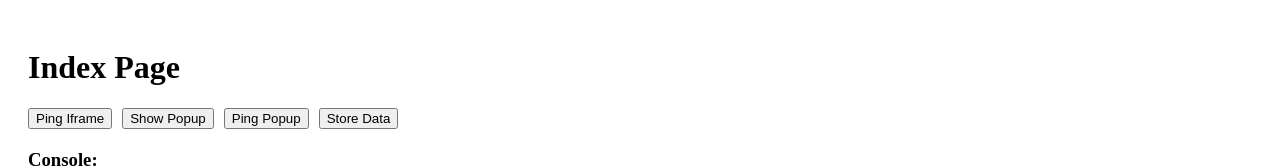
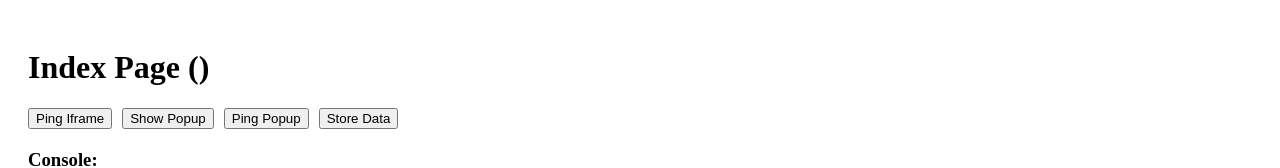
Before and after one commit to Dru89/xframe-demo, a Next.js app: page / in a window 1280 px wide. Shown: the top 168 px of the page. Built offline with nearby package versions, Linux system fonts and the light colour scheme.

Commit message:
add domain to h1 for easy recognition

```diff
--- a/pages/frame.tsx
+++ b/pages/frame.tsx
@@ -84,7 +84,7 @@ export default function Frame() {
 
   return (
     <div style={{ padding: '20px' }}>
-      <h1>Frame Page</h1>
+      <h1>Frame Page ({publicRuntimeConfig.DOMAIN_DATALAYER})</h1>
       <div style={{ marginBottom: '20px' }}>
         <button onClick={pingParent} style={{ marginRight: '10px' }}>
           Ping Parent
--- a/pages/index.tsx
+++ b/pages/index.tsx
@@ -120,7 +120,7 @@ export default function Home() {
 
   return (
     <div style={{ padding: '20px' }}>
-      <h1>Index Page</h1>
+      <h1>Index Page ({publicRuntimeConfig.DOMAIN_CLIENT})</h1>
       <div style={{ marginBottom: '20px' }}>
         <button onClick={pingIframe} style={{ marginRight: '10px' }}>
           Ping Iframe
--- a/pages/popup.tsx
+++ b/pages/popup.tsx
@@ -81,7 +81,7 @@ export default function Popup() {
 
   return (
     <div style={{ padding: '20px' }}>
-      <h1>Popup Page</h1>
+      <h1>Popup Page ({publicRuntimeConfig.DOMAIN_POPUP})</h1>
       <div style={{ marginBottom: '20px' }}>
         <button onClick={pingParent} style={{ marginRight: '10px' }}>
           Ping Parent
```
